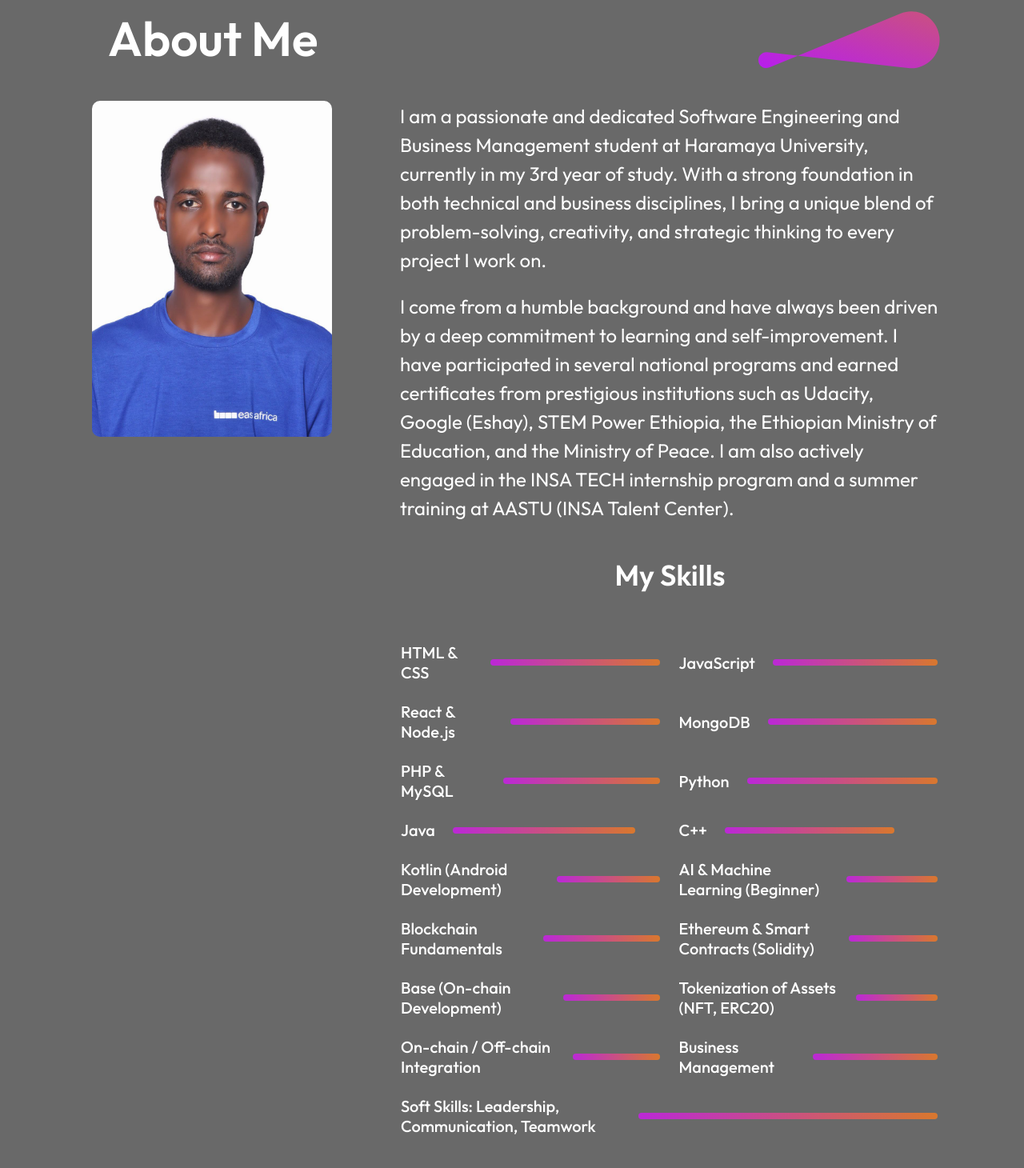
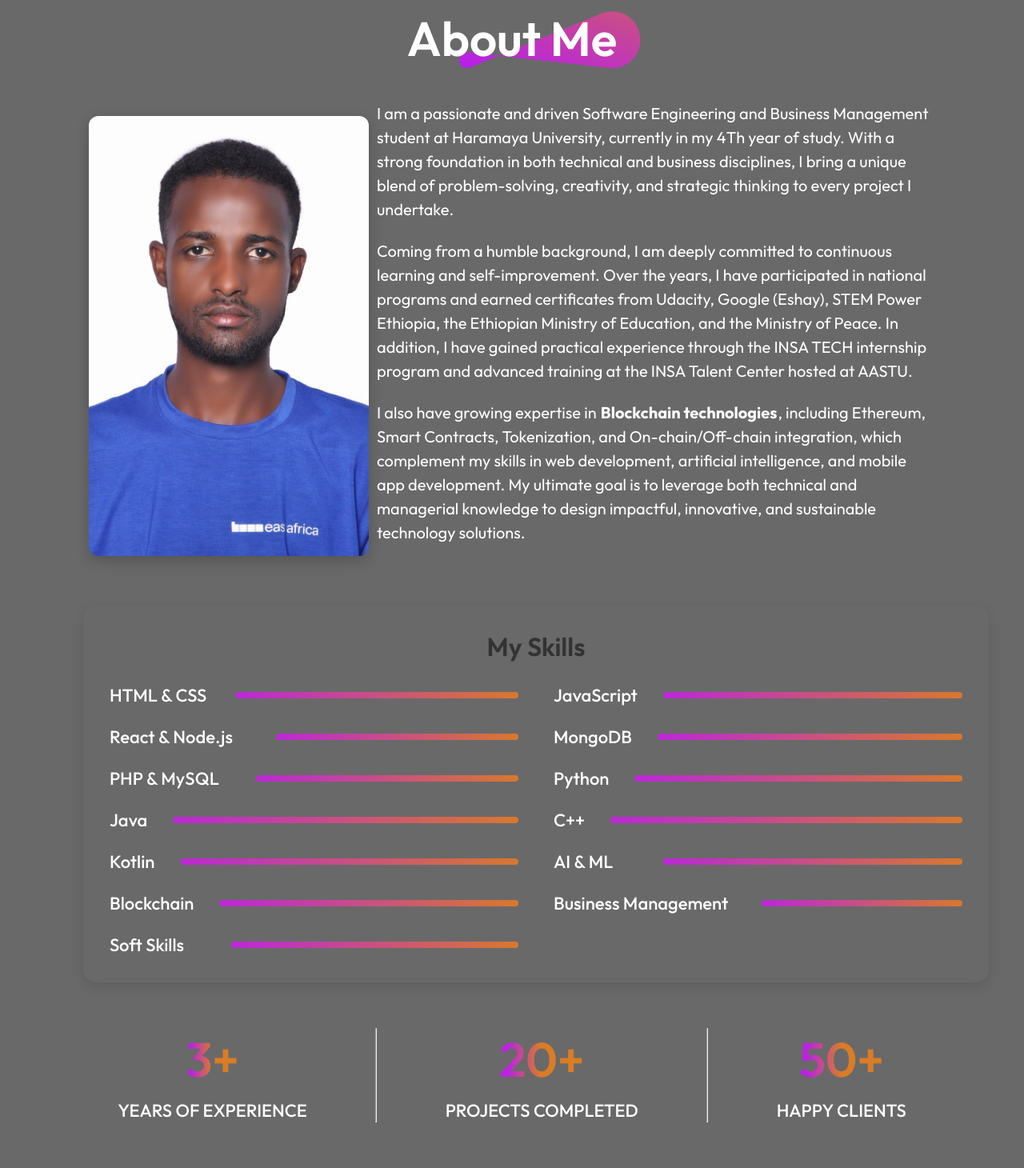
Before and after one commit to Gemtessa09/second, a React (Vite) app: page / in a window 1280 px wide. Shown: the part 1080-2540 px from the top of the page at 80% size. Built offline with nearby package versions, Linux system fonts and the light colour scheme.

Commit message:
Updated all project files

```diff
--- a/src/components/About/About.css
+++ b/src/components/About/About.css
@@ -1,4 +1,3 @@
-/* Main container */
 .about {
     display: flex;
     flex-direction: column;
@@ -8,16 +7,14 @@
     gap: 35px;
 }
 
-/* Title */
 .about-title {
     position: relative;
-  width: 100%;
 }
 
 .about-title h1 {
+    padding: 0px 30px;
     font-size: 60px;
     font-weight: 600;
-  padding: 0 30px;
 }
 
 .about-title img {
@@ -27,73 +24,85 @@
     z-index: -1;
 }
 
-/* Sections: left + right */
 .about-sections {
     display: flex;
-  gap: 80px;
-  width: 100%;
+    gap: 5px;
+    align-items: flex-start;
 }
 
 .about-left img {
-  width: 300px;
-  height: 420px;
-  margin-left: 10px;
-  border-radius: 10px;
+    width: 350px;
+    height: 550px;
+    margin-left: 5px;
+    margin-top: 20px;
+    border-radius: 12px;
+    object-fit: cover;
+    box-shadow: 0 6px 18px rgba(0, 0, 0, 0.2);
 }
 
 .about-right {
     display: flex;
     flex-direction: column;
     gap: 40px;
+}
+
+.about-para {
+    display: flex;
+    font-size: 20px;
+    gap: 20px;
+    flex-direction: column;
+    line-height: 1.5;
+}
+
+/*  Detached Skills Section */
+.about-skills-container {
+    width: 100%;
+    margin: 20px auto;
+    padding: 30px;
+    border-radius: 16px;
+    box-shadow: 0 6px 16px rgba(0, 0, 0, 0.1);
+}
+
+.about-skills-container h2 {
+    font-size: 32px;
+    font-weight: 600;
+    margin-bottom: 25px;
+    text-align: center;
+    color: #333;
+}
+
+.about-skills {
+    display: grid;
+    grid-template-columns: 1fr 1fr; /* 2 columns on large screens */
+    gap: 20px 40px;
+}
+
+.about-skill {
+    display: flex;
+    align-items: center;
+    gap: 30px;
+    transition: 0.3s;
+    font-size: 22px;
+    font-weight: 500;
+}
+
+.about-skill p {
     flex: 1;
 }
 
-/* Paragraphs */
-.about-para {
-  display: flex;
-  flex-direction: column;
-  gap: 20px;
-  font-size: 24px;
-  line-height: 1.5;
+.about-skill hr {
+    width: 50%;
+    height: 8px;
+    background: linear-gradient(264deg, #DA7C25 -5.09%, #B923E1 106.28%);
+    border: none;
+    border-radius: 50px;
 }
 
-/* Skills title */
-.skills-title {
-  text-align: center;
-  font-size: 36px;
-  font-weight: 600;
-  margin-bottom: 20px;
-  width: 100%;
+.about-skill:hover {
+    transform: scale(1.05);
 }
 
-/* Skills container */
-.about-skills {
-  display: flex;
-  flex-wrap: wrap;
-  gap: 20px;
-  margin-top: 0;
-}
-
-.about-skill {
-  flex: 1 1 45%;     /* 2 per row on desktop */
-  display: flex;
-  align-items: center;
-  gap: 20px;
-  transition: 0.3s;
-  min-width: 250px;
-  font-size: 20px;
-  font-weight: 500;
-}
-
-.about-skill hr {
-  width: 85%;         /* fixed width 85% of container */
-  height: 8px;
-  border: none;
-  border-radius: 50px;
-  background: linear-gradient(264deg, #DA7C25 -5.09%, #B923E1 106.28%);
-}
-
-/* Achievements */
+/* Achievements Section */
 .about-achievements {
     display: flex;
     width: 100%;
@@ -122,21 +131,16 @@
     font-weight: 500;
 }
 
-/* Hover Effects */
-.about-skill:hover {
-  transform: scale(1.05);
-}
-
 .about-achievement:hover {
     transform: scale(1.12);
 }
 
-/* Responsive: max-width 768px */
-@media (max-width: 768px) {
+/* Responsive Design */
+@media(max-width: 768px) {
     .about {
+        gap: 60px;
         margin: 40px 20px;
-    align-items: flex-start;
-    gap: 60px;
+        align-items: start;
     }
 
     .about-title h1 {
@@ -145,55 +149,54 @@
     }
 
     .about-title img {
-    width: 120px;
+        width: 130px;
         right: -20px;
     }
 
     .about-sections {
-    flex-direction: column; /* stack vertically */
+        flex-direction: column;
         gap: 40px;
     }
 
-  .about-left img {
-    width: 200px;
-    height: auto;
-    margin: 0 auto;
+    .about-left {
+        display: none;
     }
 
     .about-para {
         font-size: 18px;
-    line-height: 28px;
+        line-height: 32px;
     }
 
-  /* Skills stack vertically */
+    .about-skills-container {
+        width: 100%;
+        padding: 20px;
+    }
+
     .about-skills {
-    flex-direction: column;
+        grid-template-columns: 1fr; /* 1 column on mobile */
     }
 
     .about-skill {
-    flex: 1 1 100%;  /* full width */
+        gap: 15px;
         font-size: 18px;
-    gap: 15px;
     }
 
     .about-skill hr {
-    width: 85%;
         height: 6px;
     }
 
-  /* Achievements */
     .about-achievements {
         flex-direction: column;
-    align-items: center;
-    gap: 20px;
+        gap: 30px;
     }
 
     .about-achievement h1 {
         font-size: 34px;
+        font-weight: 700;
     }
 
     .about-achievement p {
+        text-align: center;
         font-size: 16px;
-    text-align: center;
     }
 }
--- a/src/components/About/About.jsx
+++ b/src/components/About/About.jsx
@@ -1,71 +1,66 @@
 import React from 'react';
 import './About.css';
-import theme_pattern from '../../assets/theme_pattern.svg';
-import profile_img from '../../assets/gamtanew1.jpg'; // check file name is exact!
+import theme_pattern from '../../assets/theme_pattern.svg'
+import profile_img from '../../assets/gamtanew1.jpg' // check file name is exact!
 
 const About = () => {
   return (
-    <div id="about" className="about">
+    <div id='about' className='about'>
+
       {/* Title */}
       <div className="about-title">
         <h1>About Me</h1>
-        <img src={theme_pattern} alt="theme pattern" />
+        <img src={theme_pattern} alt="" />
       </div>
 
-      {/* Sections */}
+      {/* Main Section: Photo Left & About Right */}
       <div className="about-sections">
-        {/* Left Section */}
         <div className="about-left">
           <img src={profile_img} alt="Profile" />
         </div>
 
-        {/* Right Section */}
         <div className="about-right">
-          {/* Paragraph */}
         <div className="about-para">
   <p>
-              I am a passionate and dedicated Software Engineering and Business
-              Management student at Haramaya University, currently in my 3rd
-              year of study. With a strong foundation in both technical and
-              business disciplines, I bring a unique blend of problem-solving,
-              creativity, and strategic thinking to every project I work on.
+    I am a passionate and driven Software Engineering and Business Management student at Haramaya University,
+    currently in my 4Th year of study. With a strong foundation in both technical and business disciplines,
+    I bring a unique blend of problem-solving, creativity, and strategic thinking to every project I undertake.
   </p>
   <p>
-              I come from a humble background and have always been driven by a
-              deep commitment to learning and self-improvement. I have
-              participated in several national programs and earned certificates
-              from prestigious institutions such as Udacity, Google (Eshay),
-              STEM Power Ethiopia, the Ethiopian Ministry of Education, and the
-              Ministry of Peace. I am also actively engaged in the INSA TECH
-              internship program and a summer training at AASTU (INSA Talent
-              Center).
+    Coming from a humble background, I am deeply committed to continuous learning and self-improvement.
+    Over the years, I have participated in national programs and earned certificates from Udacity,
+    Google (Eshay), STEM Power Ethiopia, the Ethiopian Ministry of Education, and the Ministry of Peace.
+    In addition, I have gained practical experience through the INSA TECH internship program and advanced
+    training at the INSA Talent Center hosted at AASTU.
+  </p>
+  <p>
+    I also have growing expertise in <strong>Blockchain technologies</strong>, including Ethereum, Smart Contracts,
+    Tokenization, and On-chain/Off-chain integration, which complement my skills in web development,
+    artificial intelligence, and mobile app development. My ultimate goal is to leverage both technical and
+    managerial knowledge to design impactful, innovative, and sustainable technology solutions.
   </p>
 </div>
 
-          {/* Skills */}
-          <h1 className="skills-title">My Skills</h1>
+        </div>
+      </div>
+
+      {/* Detached Skills Section (90% width) */}
+      <div className="about-skills-container">
+        <h2>My Skills</h2>
         <div className="about-skills">
-            <div className="about-skill"><p>HTML & CSS</p> <hr style={{ width: '80%' }} /></div>
-            <div className="about-skill"><p>JavaScript</p> <hr style={{ width: '75%' }} /></div>
-            <div className="about-skill"><p>React & Node.js</p> <hr style={{ width: '70%' }} /></div>
-            <div className="about-skill"><p>MongoDB</p> <hr style={{ width: '65%' }} /></div>
-            <div className="about-skill"><p>PHP & MySQL</p> <hr style={{ width: '70%' }} /></div>
-            <div className="about-skill"><p>Python</p> <hr style={{ width: '75%' }} /></div>
-            <div className="about-skill"><p>Java</p> <hr style={{ width: '70%' }} /></div>
-            <div className="about-skill"><p>C++</p> <hr style={{ width: '65%' }} /></div>
-            <div className="about-skill"><p>Kotlin (Android Development)</p> <hr style={{ width: '60%' }} /></div>
-            <div className="about-skill"><p>AI & Machine Learning (Beginner)</p> <hr style={{ width: '55%' }} /></div>
-
-            {/* Blockchain Skills */}
-            <div className="about-skill"><p>Blockchain Fundamentals</p> <hr style={{ width: '65%' }} /></div>
-            <div className="about-skill"><p>Ethereum & Smart Contracts (Solidity)</p> <hr style={{ width: '60%' }} /></div>
-            <div className="about-skill"><p>Base (On-chain Development)</p> <hr style={{ width: '55%' }} /></div>
-            <div className="about-skill"><p>Tokenization of Assets (NFT, ERC20)</p> <hr style={{ width: '50%' }} /></div>
-            <div className="about-skill"><p>On-chain / Off-chain Integration</p> <hr style={{ width: '50%' }} /></div>
-
-            <div className="about-skill"><p>Business Management</p> <hr style={{ width: '65%' }} /></div>
-            <div className="about-skill"><p>Soft Skills: Leadership, Communication, Teamwork</p> <hr style={{ width: '90%' }} /></div>
-          </div>
+          <div className="about-skill"> <p>HTML & CSS</p> <hr style={{ width: "69%" }} /> </div>
+          <div className="about-skill"> <p>JavaScript</p> <hr style={{ width: "80%" }} /> </div>
+          <div className="about-skill"> <p>React & Node.js</p> <hr style={{ width: "59%" }} /> </div>
+          <div className="about-skill"> <p>MongoDB</p> <hr style={{ width: "80%" }} /> </div>
+          <div className="about-skill"> <p>PHP & MySQL</p> <hr style={{ width: "64%" }} /> </div>
+          <div className="about-skill"> <p>Python</p> <hr style={{ width: "80%" }} /> </div>
+          <div className="about-skill"> <p>Java</p> <hr style={{ width: "85%" }} /> </div>
+          <div className="about-skill"> <p>C++</p> <hr style={{ width: "90%" }} /> </div>
+          <div className="about-skill"> <p>Kotlin</p> <hr style={{ width: "85%" }} /> </div>
+          <div className="about-skill"> <p>AI & ML</p> <hr style={{ width: "73%" }} /> </div>
+          <div className="about-skill"> <p>Blockchain</p> <hr style={{ width: "80%" }} /> </div>
+          <div className="about-skill"> <p>Business Management</p> <hr style={{ width: "49%" }} /> </div>
+          <div className="about-skill"> <p>Soft Skills</p> <hr style={{ width: "70%" }} /> </div>
         </div>
       </div>
 
--- a/src/components/Hero/Hero.css
+++ b/src/components/Hero/Hero.css
@@ -11,6 +11,7 @@
     margin-top: 10px;
     width: 360px;
     height: 300px;
+    border-radius: 12px;
 
   }
 
```
Lines whose indentation alone changed are shown as unchanged.
